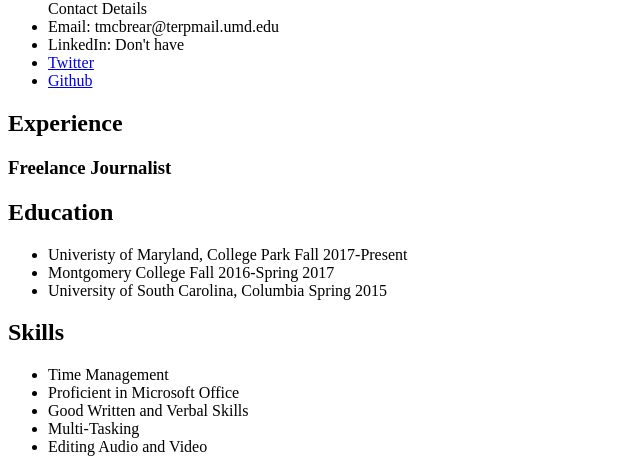
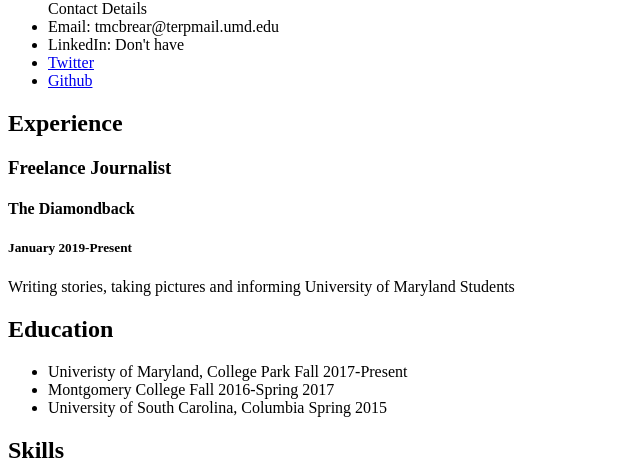
Before and after one commit to TylerMcBrearty2/TylerMcBrearty2.github.io, a plain HTML site: page resume.html in a window 1280 px wide. Shown: the part 400-867 px from the top of the page, without its empty margins (0-640 px from the left). Drawn offline with Linux system fonts and the light colour scheme.

Commit message:
Experience Part 1

```diff
--- a/resume.html
+++ b/resume.html
@@ -19,7 +19,10 @@
 
 <p>
   <h2>Experience</h2>
-      <h3>Freelance Journalist</h3>
+      <h3>Freelance Journalist</h3><h4>The Diamondback</h4><h5>January 2019-Present</h5>
+      <p>Writing stories, taking pictures and informing University of Maryland Students</p>
+
+      <h3>
 
   <h2>Education</h2>
   <ul>
```
